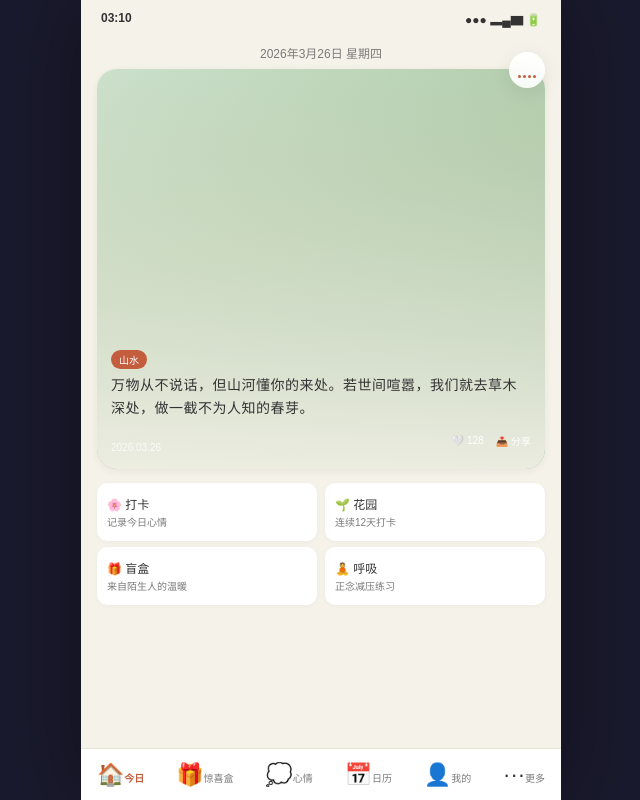
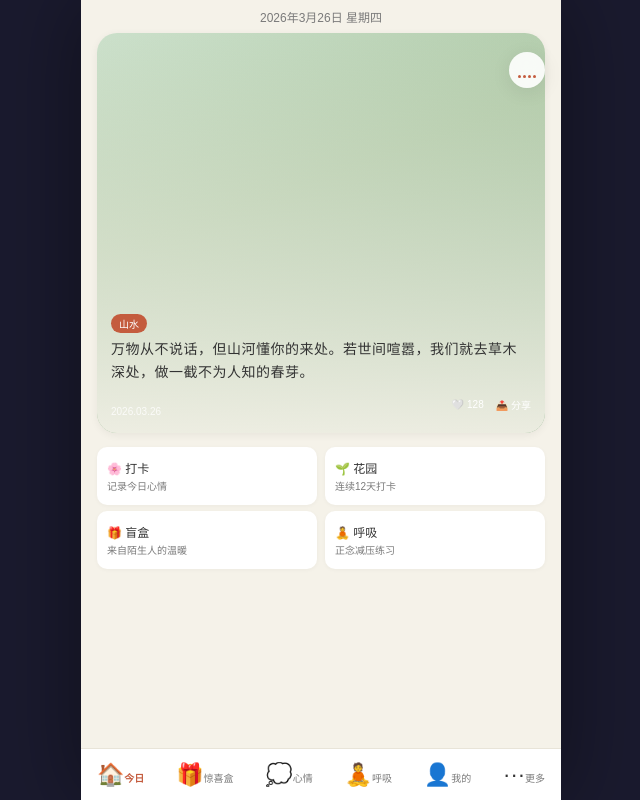
Before and after one commit to xdbglxf/zhiji-app, a plain HTML site: page index.html in a window 1280 px wide. Shown: the whole page, without its empty margins (319-959 px from the left). Drawn offline with Linux system fonts and the light colour scheme.

Commit message:
refactor: 移除状态栏，调整底部导航布局

```diff
--- a/index.html
+++ b/index.html
@@ -40,20 +40,8 @@ html, body {
   overflow: hidden; /* 防止整个页面滚动 */
 }
 
-/* 状态栏（模拟） */
-.status-bar {
-  height: 36px; /* 缩小状态栏 */
-  background: var(--bg);
-  display: flex;
-  align-items: center;
-  justify-content: space-between;
-  padding: 0 20px;
-  font-size: 12px;
-  font-weight: 600;
-  flex-shrink: 0;
-  position: relative;
-  z-index: 10;
-}
+/* 状态栏（模拟） - 已移除 */
+/*.status-bar { display: none; }*/
 
 /* 音乐播放器 */
 .music-player {
@@ -471,12 +459,6 @@ html, body {
 <body>
 <div id="app">
 
-  <!-- 状态栏 -->
-  <div class="status-bar">
-    <span id="statusTime">9:41</span>
-    <span>●●● ▂▄▆ 🔋</span>
-  </div>
-
   <!-- 音乐播放器 -->
   <div class="music-player">
     <button class="music-btn" id="musicBtn" onclick="toggleMusic()">
@@ -863,9 +845,9 @@ html, body {
         <div class="more-item-icon" style="background:linear-gradient(135deg,#F0E8D8,#E0D0B8);">✉️</div>
         <div class="more-item-label">时光信箱</div>
       </div>
-      <div class="more-item" id="more-breath" onclick="goFromMore(7)">
-        <div class="more-item-icon" style="background:linear-gradient(135deg,#D8E8E0,#B8D8D0);">🧘</div>
-        <div class="more-item-label">呼吸练习</div>
+      <div class="more-item" id="more-calendar" onclick="goFromMore(3)">
+        <div class="more-item-icon" style="background:linear-gradient(135deg,#E0E8F0,#C0D8F0);">📅</div>
+        <div class="more-item-label">心情日历</div>
       </div>
     </div>
   </div>
@@ -875,7 +857,7 @@ html, body {
     <div class="tab-item active" onclick="switchTab(0)"><span class="tab-icon">🏠</span><span class="tab-label">今日</span></div>
     <div class="tab-item" onclick="switchTab(1)"><span class="tab-icon">🎁</span><span class="tab-label">惊喜盒</span></div>
     <div class="tab-item" onclick="switchTab(2)"><span class="tab-icon">💭</span><span class="tab-label">心情</span></div>
-    <div class="tab-item" onclick="switchTab(3)"><span class="tab-icon">📅</span><span class="tab-label">日历</span></div>
+    <div class="tab-item" onclick="switchTab(5)"><span class="tab-icon">🧘</span><span class="tab-label">呼吸</span></div>
     <div class="tab-item" onclick="switchTab(4)"><span class="tab-icon">👤</span><span class="tab-label">我的</span></div>
     <div class="tab-item" onclick="toggleMorePanel()" id="moreTabBtn"><span class="tab-icon">···</span><span class="tab-label">更多</span></div>
   </div>
@@ -883,16 +865,6 @@ html, body {
 </div><!-- end app -->
 
 <script>
-// ===== 实时时钟 =====
-function updateClock() {
-  const now = new Date();
-  const h = now.getHours().toString().padStart(2,'0');
-  const m = now.getMinutes().toString().padStart(2,'0');
-  document.getElementById('statusTime').textContent = h + ':' + m;
-}
-updateClock();
-setInterval(updateClock, 30000);
-
 // ===== Tab切换 =====
 const pages = ['home','box','checkin','calendar','profile','garden','mail','breath'];
 const coreTabCount = 5;
@@ -910,9 +882,9 @@ function switchTab(index) {
 }
 
 function updateMorePanelHighlight() {
-  ['more-garden','more-mail','more-breath'].forEach((id,i) => {
+  ['more-garden','more-mail','more-calendar'].forEach((id,i) => {
     const el = document.getElementById(id);
-    if (el) el.classList.toggle('current', currentTab === coreTabCount + i);
+    if (el) el.classList.toggle('current', currentTab === 5 + i);
   });
 }
 
```
